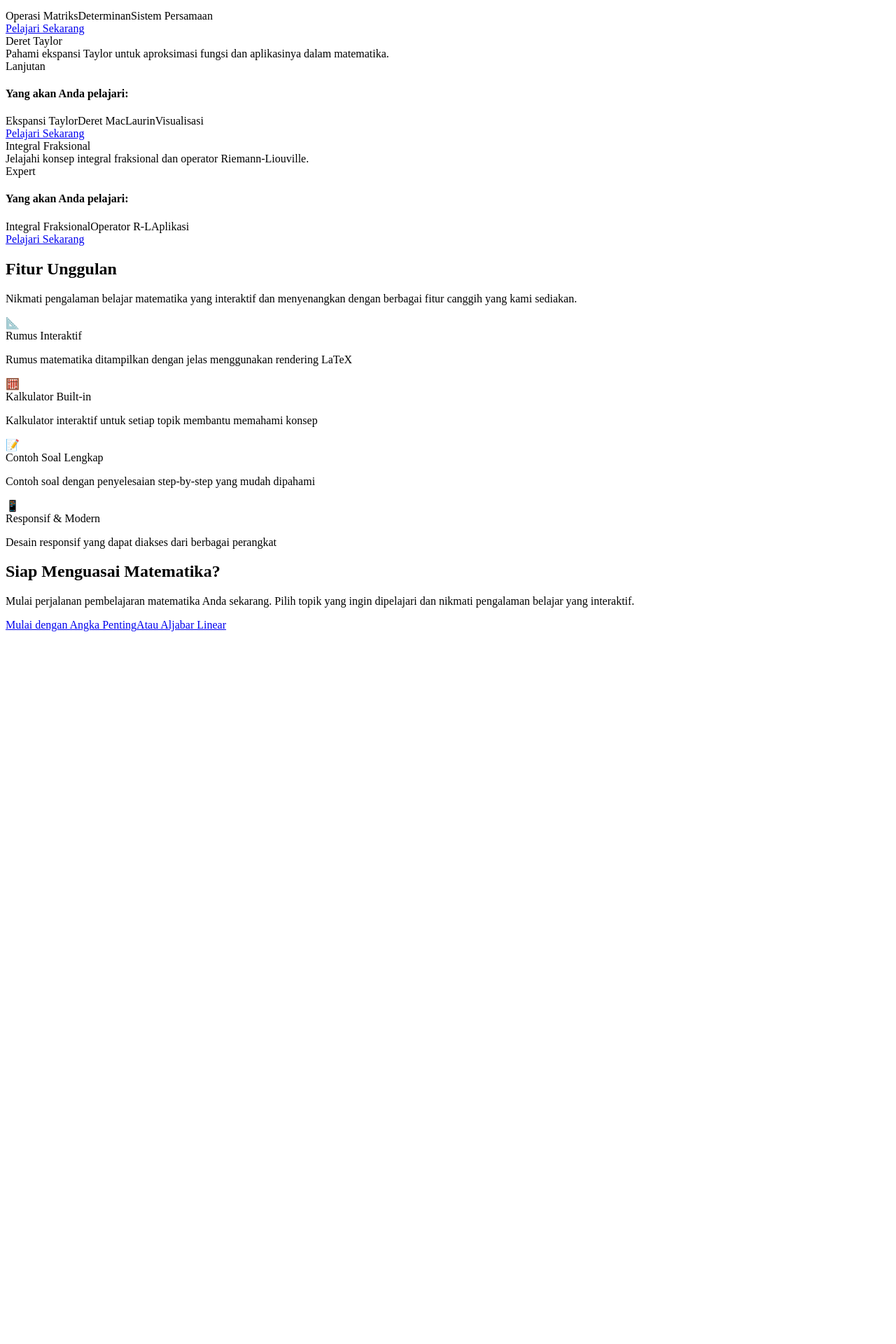
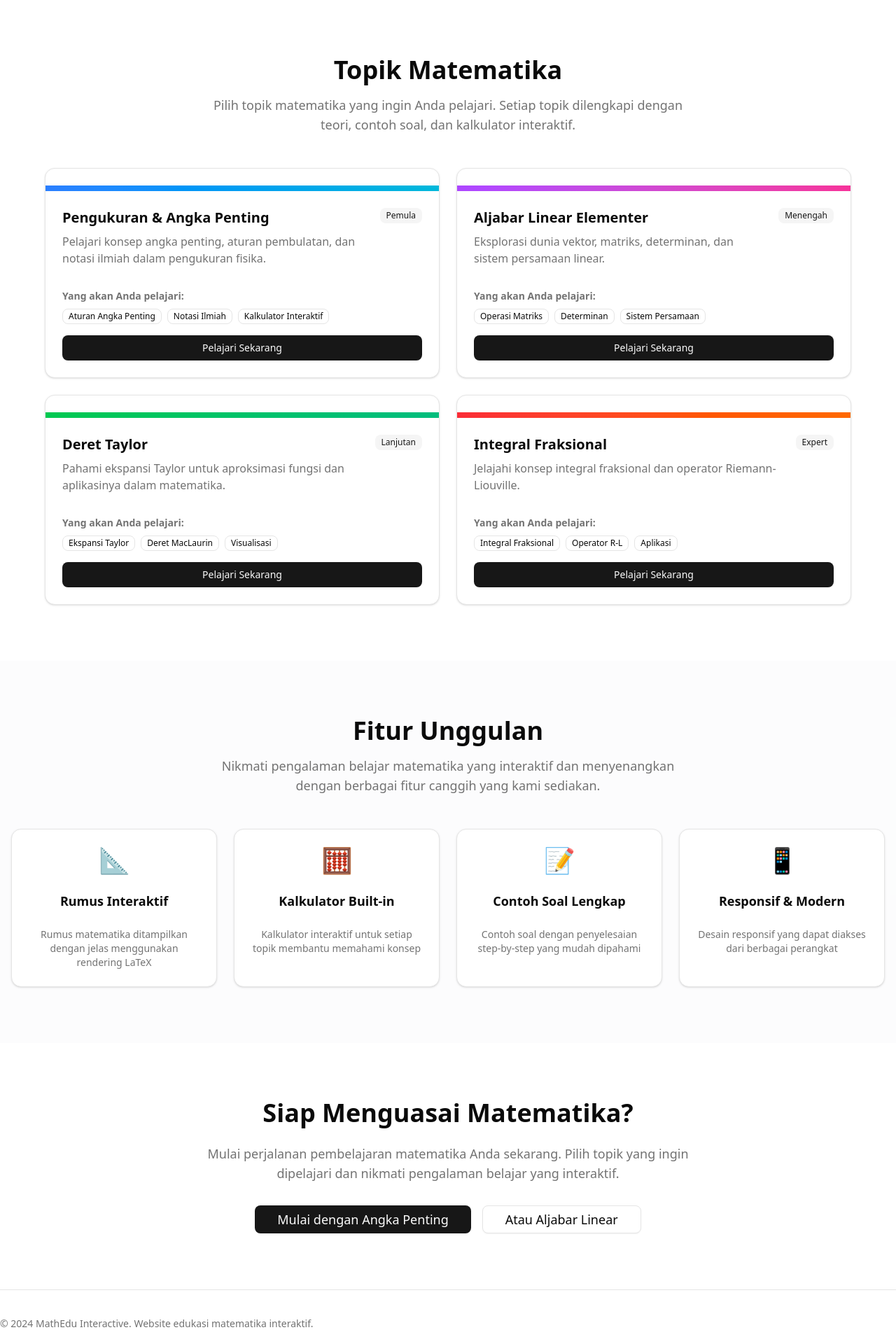
Before and after one commit to blackboxai-deploy/vibe-1757056280707, a Next.js app: page / in a window 1280 px wide. Shown: the part 500-2420 px from the top of the page at 70% size. Before the commit the page ends 1410 px from the top, so only its background shows below. Built offline with nearby package versions, Linux system fonts and the light colour scheme.

Commit message:
Add src/app/layout.tsx

```diff
--- /dev/null
+++ b/src/app/layout.tsx
@@ -0,0 +1,43 @@
+import type { Metadata } from "next";
+import "./globals.css";
+import { Navigation } from "@/components/Navigation";
+import { ThemeProvider } from "next-themes";
+
+export const metadata: Metadata = {
+  title: "MathEdu Interactive - Website Edukasi Matematika",
+  description: "Website pembelajaran matematika interaktif dengan materi Pengukuran & Angka Penting, Aljabar Linear, Deret Taylor, dan Integral Fraksional",
+  keywords: "matematika, edukasi, pembelajaran, kalkulator, rumus matematika",
+};
+
+export default function RootLayout({
+  children,
+}: Readonly<{
+  children: React.ReactNode;
+}>) {
+  return (
+    <html lang="id" suppressHydrationWarning>
+      <body className="antialiased">
+        <ThemeProvider
+          attribute="class"
+          defaultTheme="system"
+          enableSystem
+          disableTransitionOnChange
+        >
+          <Navigation />
+          <main className="min-h-screen">
+            {children}
+          </main>
+          <footer className="border-t py-6 md:py-0">
+            <div className="container flex flex-col items-center justify-between gap-4 md:h-24 md:flex-row">
+              <div className="flex flex-col items-center gap-4 px-8 md:flex-row md:gap-2 md:px-0">
+                <p className="text-center text-sm leading-loose text-muted-foreground md:text-left">
+                  © 2024 MathEdu Interactive. Website edukasi matematika interaktif.
+                </p>
+              </div>
+            </div>
+          </footer>
+        </ThemeProvider>
+      </body>
+    </html>
+  );
+}
```
